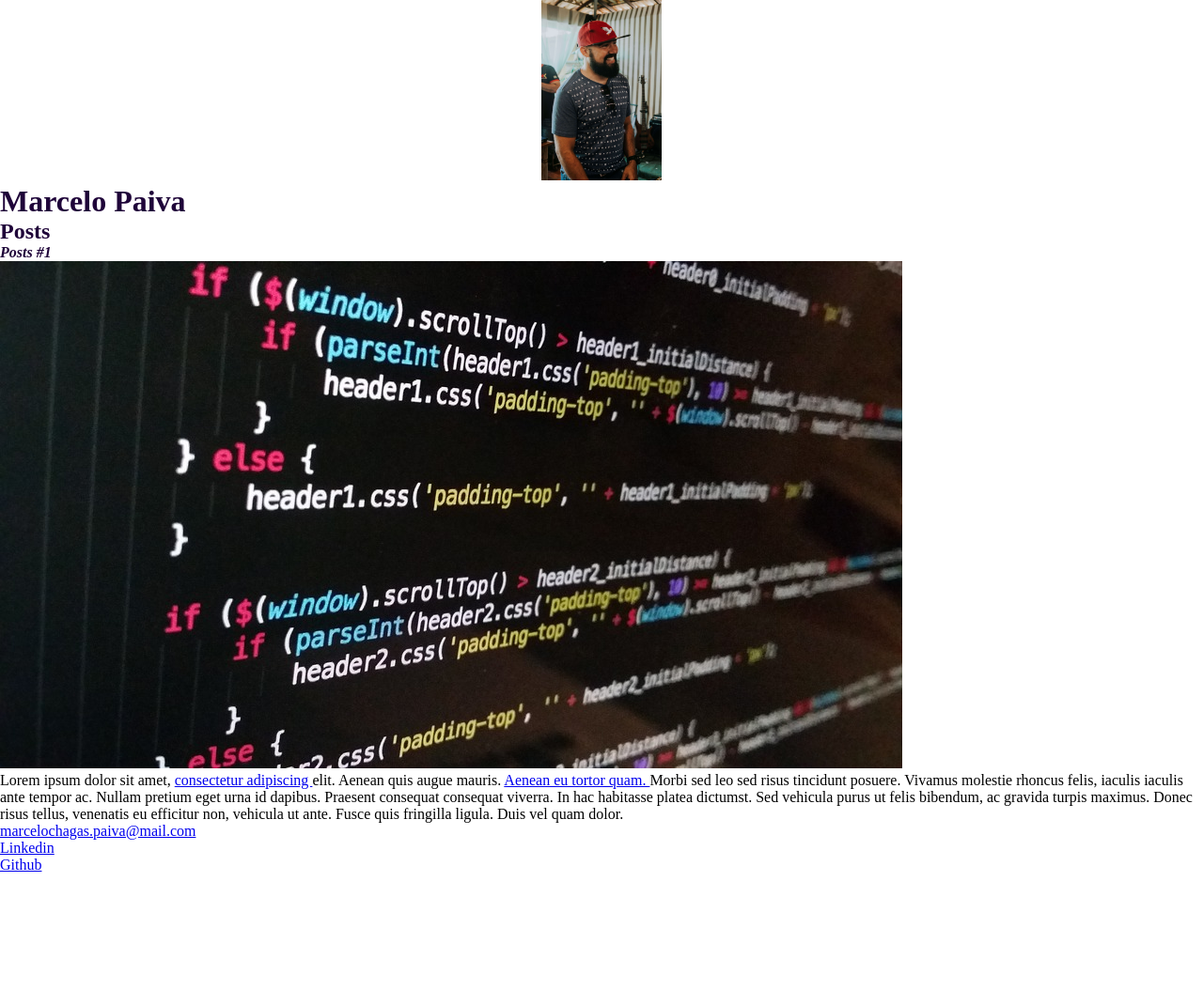
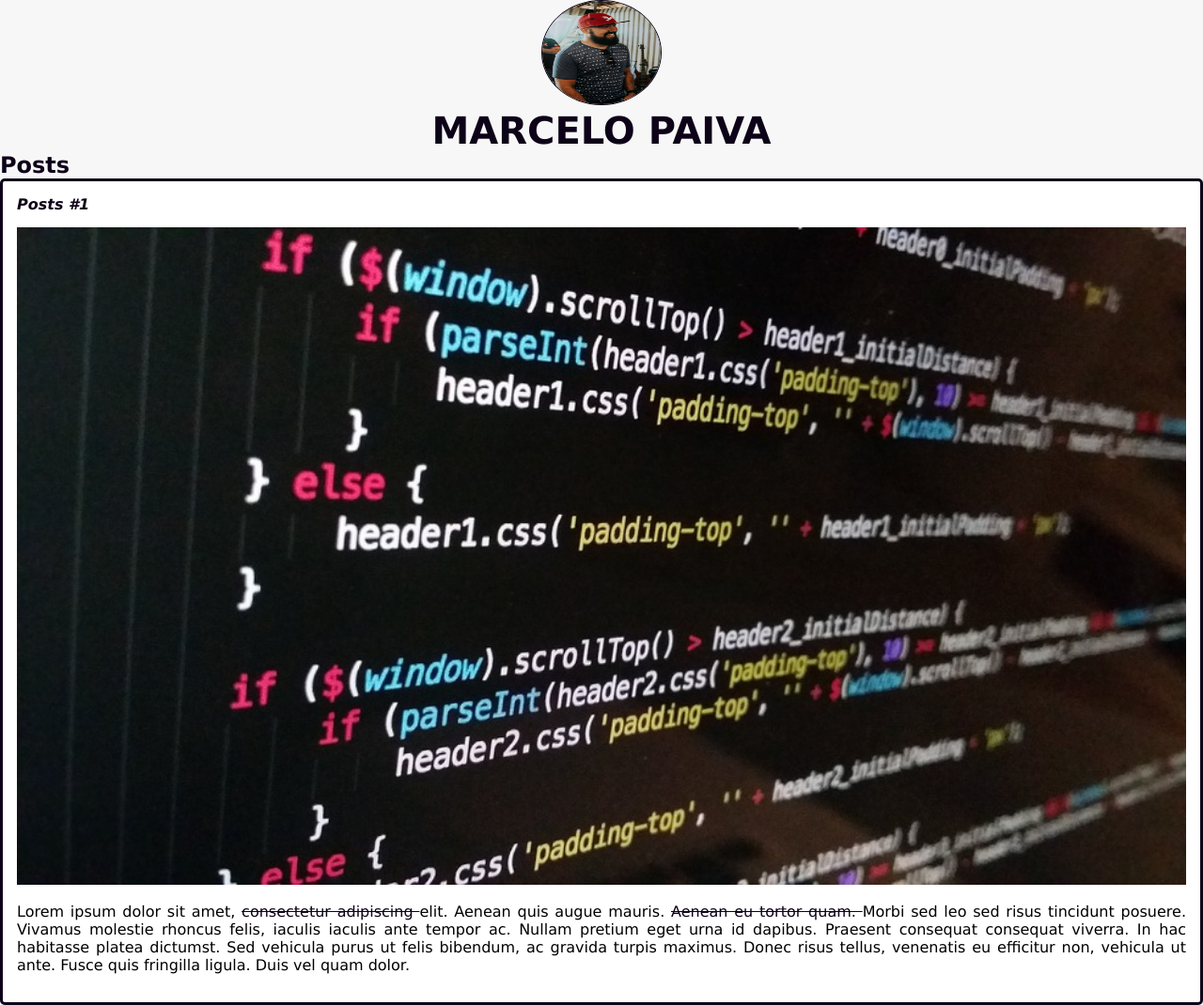
Before and after one commit to MarceloCPaiva/Projeto_DIO, a plain HTML site: page index.html in a window 1280 px wide. Shown: the top 1070 px of the page at 94% size. Before the commit the page ends 930 px from the top, so only its background shows below. Drawn offline with Linux system fonts and the light colour scheme.

Commit message:
adicionando stylo no css

```diff
--- a/index.html
+++ b/index.html
@@ -13,6 +13,7 @@
         <img
           src="./Assets/Minha Foto.jpg"
           alt="Foto de Marcelo Paiva sorrindo com barba, de boné vermelho e com camisa cinza."
+          class="photo_image"
         />
       </div>
       <h1 id="title">Marcelo Paiva</h1>
@@ -21,15 +22,16 @@
       <header>
         <h2 class="subtitle">Posts</h2>
       </header>
-      <article>
+      <article class="post">
         <header>
           <h3 class="post_title">Posts #1</h3>
           <img
             src="./Assets/Fundo Programação.jpg"
             alt="Código de programação"
+            class="post_image"
           />
         </header>
-        <p>
+        <p class="post_content">
           Lorem ipsum dolor sit amet,
           <a href="https://www.linkedin.com/in/marcelocpaiva/" target="_blank"
             >consectetur adipiscing
@@ -48,7 +50,7 @@
       </article>
     </section>
     <footer>
-      <ul>
+      <ul class="contact_list">
         <li>
           <a href="mailto:marcelochagas.paiva@mail.com" target="_blank"
             >marcelochagas.paiva@mail.com</a
--- a/style.css
+++ b/style.css
@@ -14,15 +14,65 @@
 }
 .main_image img {
   width: 10%;
+  height: 7rem;
+}
+
+.photo_image {
+  border-radius: 50%;
+  border: 1px solid hsl(270, 85%, 5%);
+}
+
+body {
+  background-color: hsl(0, 0%, 97%);
+  font-family: Verdana, sans-serif;
 }
 
 #title,
 .subtitle,
 .post_title {
-  color: hsl(270, 87%, 12%);
+  color: hsl(270, 85%, 5%);
+}
+
+#title {
+  font-size: 2.5rem;
+  text-transform: uppercase;
+  text-align: center;
+}
+
+a {
+  text-decoration: line-through;
+  color: hsl(270, 85%, 5%);
 }
 
 .post_title {
   font-size: 1rem;
   font-style: italic;
+  margin-bottom: 15px;
 }
+
+.post {
+  background-color: hsl(0, 0%, 100%);
+  padding: 15px;
+  border: 3px solid hsl(270, 85%, 5%);
+  margin-bottom: 15px;
+  border-radius: 5px;
+}
+
+.post_content {
+  margin-bottom: 15px;
+  text-align: justify;
+}
+.post_image {
+  margin-bottom: 15px;
+  width: 100%;
+}
+footer {
+  margin: 15px;
+}
+.contact_list {
+  list-style-type: none;
+}
+
+.contact_list li a {
+  text-decoration: none;
+}
```
